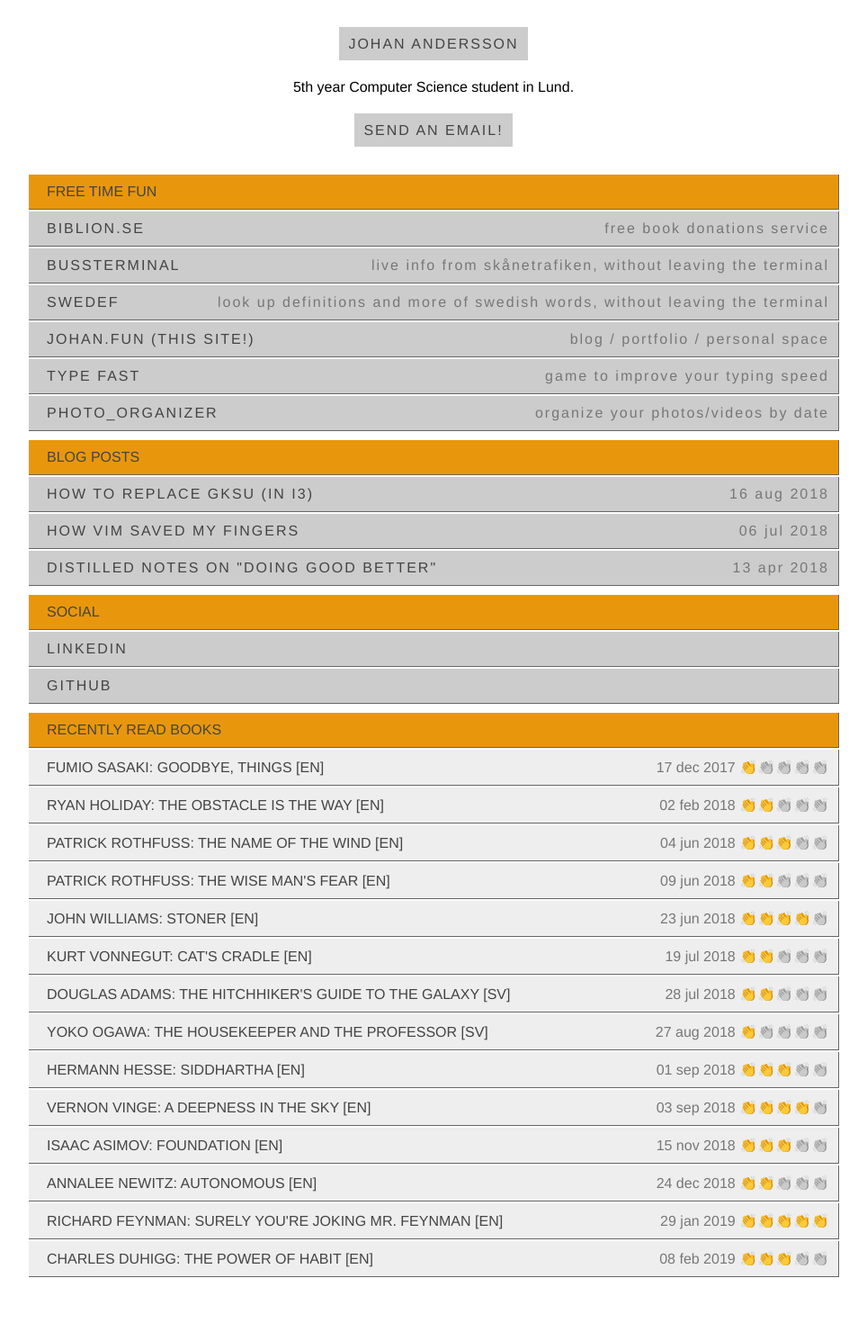
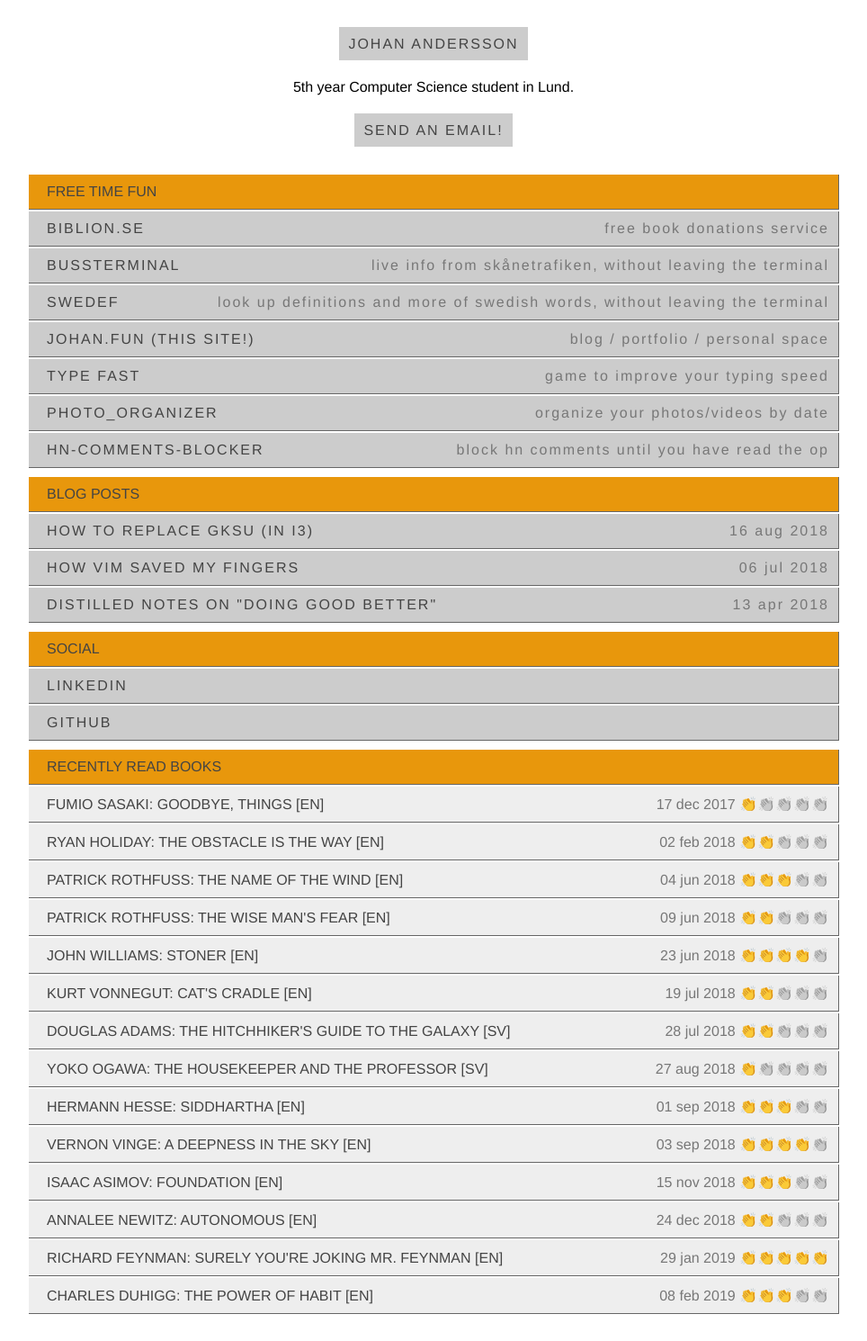
Before and after one commit to johan-andersson01/johan-andersson01.github.io, a Jekyll site: the page built from index.html, in a window 1280 px wide. Shown: the whole page at 90% size, without its empty margins (158-1122 px from the left). Built offline with Jekyll 4.4.1, drawn with Linux system fonts in a browser that asks for light colours; before the commit the page ends 1449 px from its top, so only the background shows below that.

Commit message:
add hn comments blocker to projects

```diff
--- a/_data/projects.yml
+++ b/_data/projects.yml
@@ -29,3 +29,8 @@
   url: 'https://github.com/johan-andersson01/photo_organizer'
   description: 'organize your photos/videos by date'
   lang: 'python'
+- hn_comments_blocker:
+  title: 'hn-comments-blocker'
+  url: 'https://github.com/johan-andersson01/hn_comments_blocker'
+  description: 'block HN comments until you have read the OP'
+  lang: 'javascript'
```
